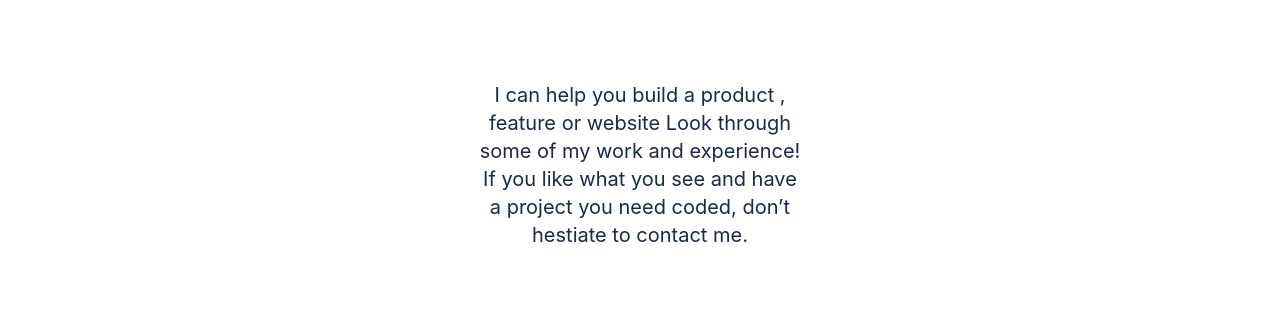
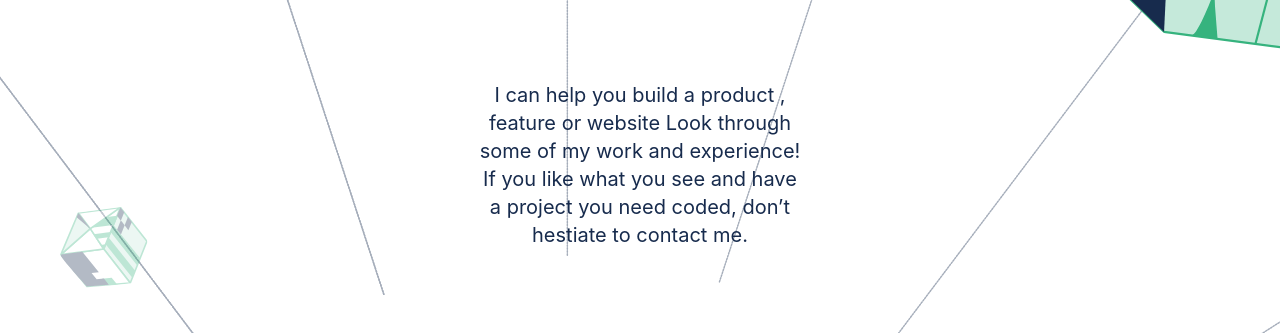
Before and after one commit to faisalakb/Portfolio-website, a website: page index.html in a window 1280 px wide. Shown: the part 347-680 px from the top of the page. Drawn offline with Linux system fonts and the light colour scheme; the site is published under a folder, as on GitHub Pages, so addresses that start at the root find nothing; a web font is replaced by a local one.

Commit message:
Updated style.css

```diff
--- a/style.css
+++ b/style.css
@@ -106,7 +106,7 @@
     width: 100%;
     height: 726px;
     top: 92px;
-    background-image: url("/images/background_img.svg");
+    background-image: url("background_img.svg");
     background-repeat: no-repeat;
     background-size: cover;
   }
```
